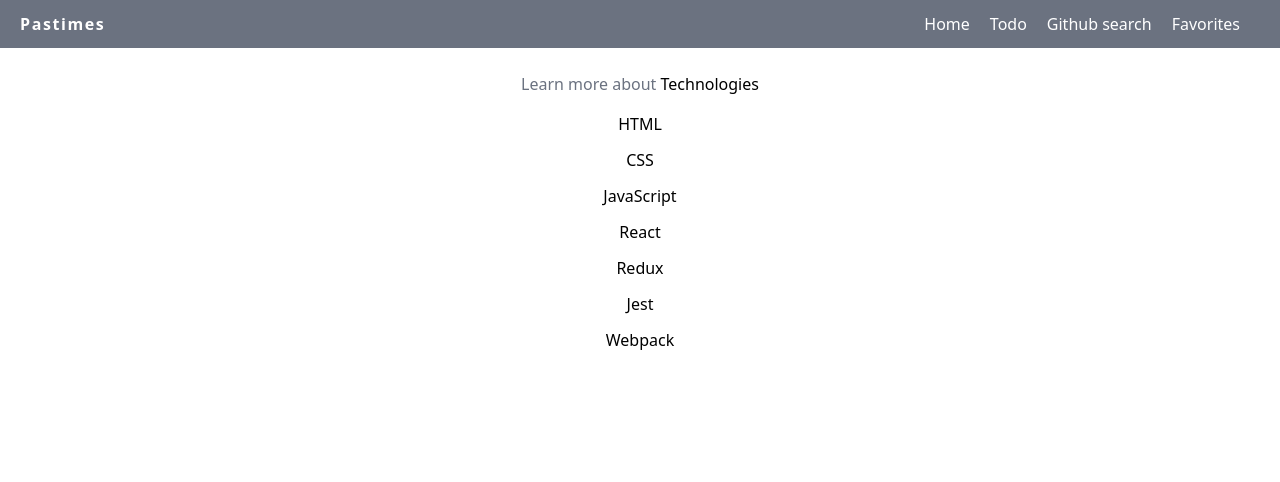
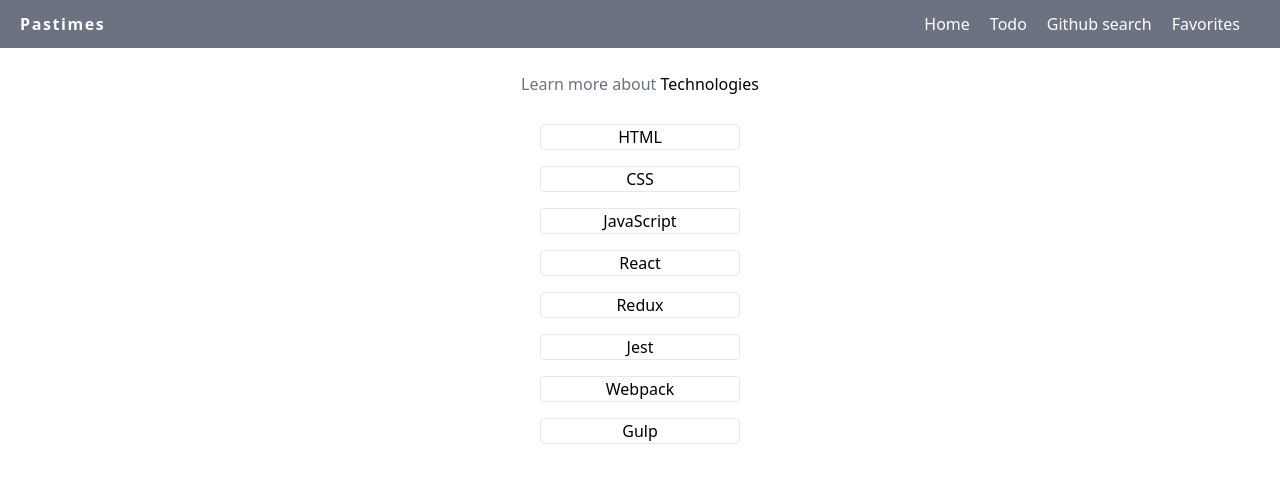
Before and after one commit to DaaNMSR/Postimes, a React (Create React App) app: page / in a window 1280 px wide. Shown: the top 482 px of the page. Built offline with nearby package versions, Linux system fonts and the light colour scheme.

Commit message:
update homePage 2.0

```diff
--- a/src/pages/HomePage.tsx
+++ b/src/pages/HomePage.tsx
@@ -1,8 +1,9 @@
 import React from "react";
-import {Technologies} from '../models/models'
+import { Technologies } from '../models/models'
 import {  useAppSelector } from "../hooks/redux";
 import { RootState } from "../store";
 import { useActions } from "../hooks/actions";
+
 
 const technologies:Technologies = [
     {
@@ -40,6 +41,11 @@
         description: 'Webpack is a module bundler. Its main purpose is to bundle JavaScript files for usage in a browser, yet it is also capable of transforming, bundling, or packaging just about any resource or asset.',
         link: 'https://webpack.js.org/',
     },
+    {
+        title: 'Gulp',
+        description: 'Leverage gulp and the flexibility of JavaScript to automate slow, repetitive workflows and compose them into efficient build pipelines.',
+        link: 'https://gulpjs.com/',
+    },
 ]
 
 
@@ -51,15 +57,16 @@
     const handleSelectTechnology = (t: typeof technologies[0]) => {
         selectTechnology(t)
     };
+
     return (
         <div className='text-center font-medium mt-6 text-[16px]'>
             <span className="text-gray-500">Learn more about</span> Technologies
-            <ul className="mt-4">
+            <ul className="flex flex-col items-center mt-4">
                 {technologies.map((t) =>
                 <li
                     className={`
-                        mt-3 mb-3
-                        ${selectedTechnology?.title === t.title ? 'text-gray-500 cursor-default' : 'text-black hover:opacity-70  cursor-pointer'}
+                        mt-3 mb-1 border w-[200px] rounded
+                        ${selectedTechnology?.title === t.title ? 'text-white cursor-default bg-gray-400' : 'text-black hover:opacity-70  cursor-pointer'}
                     `}
                     onClick={() => handleSelectTechnology(t)}
                     key={t.link}
```
